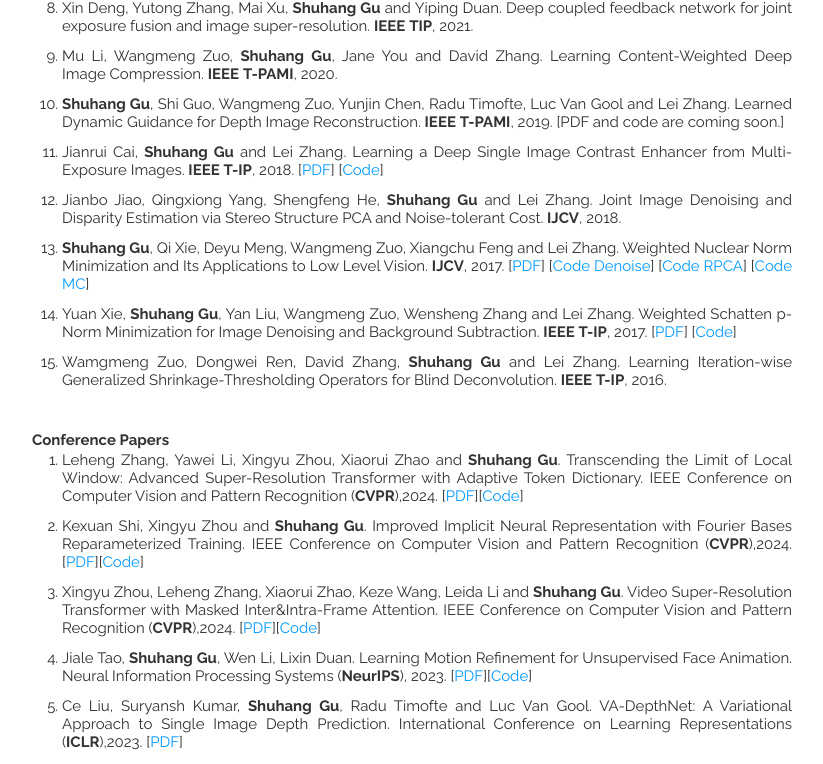
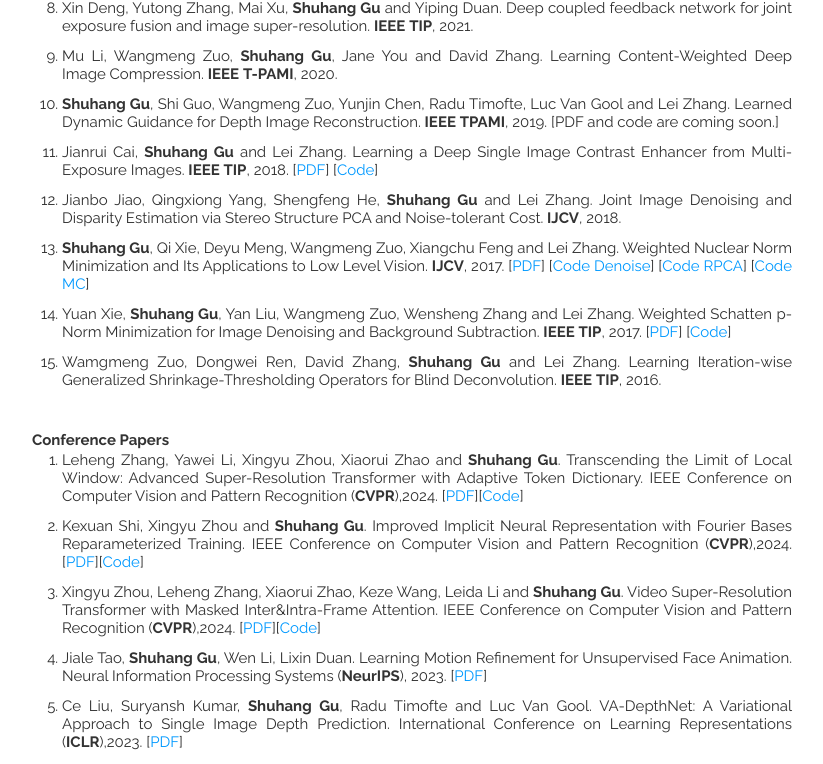
Before and after one commit to ShuhangGu/shuhanggu.github.com, a Jekyll site: the page built from index.html, in a window 1280 px wide and 1400 px high, scrolled down 761 px. Shown: the part 147-911 px from the top of the window, without its empty margins (338-1161 px from the left). Built offline with Jekyll 4.4.1, drawn with Linux system fonts in a browser that asks for light colours; nearby versions of some CDN libraries; the list of posts is cut into pages by our own code.

Commit message:
Update publications.html

```diff
--- a/_includes/publications.html
+++ b/_includes/publications.html
@@ -109,7 +109,7 @@ a:visited {
           <li><div align="justify"><div align="justify">
             <div align="justify">
                   <div align="justify"><strong>Shuhang Gu</strong>, Shi Guo, Wangmeng Zuo, Yunjin Chen, Radu Timofte, Luc Van Gool and  Lei Zhang.
-			  Learned Dynamic Guidance for Depth Image Reconstruction. <strong>IEEE</strong> <strong>T-PAMI</strong>, 2019. [PDF and code are coming soon.]</div>
+			  Learned Dynamic Guidance for Depth Image Reconstruction. <strong>IEEE</strong> <strong>TPAMI</strong>, 2019. [PDF and code are coming soon.]</div>
             </div>
               </div>
             </div>
@@ -118,7 +118,7 @@ a:visited {
             <div align="justify">
               <div align="justify">
                 <div align="justify">Jianrui Cai, <strong>Shuhang Gu</strong> and Lei Zhang.
-			Learning a Deep Single Image Contrast Enhancer from Multi-Exposure Images. <strong>IEEE</strong> <strong>T-IP</strong>, 2018. [<a href="http://www4.comp.polyu.edu.hk/~cslzhang/paper/SICE.pdf">PDF</a>] [<a href="https://github.com/csjcai/SICE">Code</a>]</div>
+			Learning a Deep Single Image Contrast Enhancer from Multi-Exposure Images. <strong>IEEE</strong> <strong>TIP</strong>, 2018. [<a href="http://www4.comp.polyu.edu.hk/~cslzhang/paper/SICE.pdf">PDF</a>] [<a href="https://github.com/csjcai/SICE">Code</a>]</div>
               </div>
             </div>
           </li>
@@ -145,7 +145,7 @@ a:visited {
             <div align="justify">
               <div align="justify">
                 <div align="justify">Yuan Xie, <strong>Shuhang Gu</strong>, Yan Liu, Wangmeng Zuo, Wensheng Zhang and Lei Zhang.
-			Weighted Schatten p-Norm Minimization for Image Denoising and Background Subtraction. <strong>IEEE</strong> <strong>T-IP</strong>, 2017. [<a href="http://www4.comp.polyu.edu.hk/~cslzhang/paper/SICE.pdf">PDF</a>] [<a href="https://github.com/csjcai/SICE">Code</a>]</div>
+			Weighted Schatten p-Norm Minimization for Image Denoising and Background Subtraction. <strong>IEEE</strong> <strong>TIP</strong>, 2017. [<a href="http://www4.comp.polyu.edu.hk/~cslzhang/paper/SICE.pdf">PDF</a>] [<a href="https://github.com/csjcai/SICE">Code</a>]</div>
               </div>
             </div>
           </li>
@@ -154,7 +154,7 @@ a:visited {
             <div align="justify">
               <div align="justify">
                 <div align="justify">Wamgmeng Zuo, Dongwei Ren, David Zhang, <strong>Shuhang Gu</strong> and Lei Zhang.
-			Learning Iteration-wise Generalized Shrinkage-Thresholding Operators for Blind Deconvolution. <strong>IEEE</strong> <strong>T-IP</strong>, 2016. </div>
+			Learning Iteration-wise Generalized Shrinkage-Thresholding Operators for Blind Deconvolution. <strong>IEEE</strong> <strong>TIP</strong>, 2016. </div>
               </div>
             </div>
           </li>
@@ -190,7 +190,7 @@ a:visited {
 	<li><div align="justify"><div align="justify">
             <div align="justify">
                   <div align="justify">Jiale Tao, <strong>Shuhang Gu</strong>, Wen Li, Lixin Duan.
-			  Learning Motion Refinement for Unsupervised Face Animation. Neural Information Processing Systems (<strong>NeurIPS</strong>), 2023.  [<a href="https://proceedings.neurips.cc/paper_files/paper/2023/file/df2df463f98abc4de7734dbd0b0dc49d-Paper-Conference.pdf">PDF</a>][<a href="https://github.com/LabShuHangGU/MIA-VSR">Code</a>]</div>
+			  Learning Motion Refinement for Unsupervised Face Animation. Neural Information Processing Systems (<strong>NeurIPS</strong>), 2023.  [<a href="https://proceedings.neurips.cc/paper_files/paper/2023/file/df2df463f98abc4de7734dbd0b0dc49d-Paper-Conference.pdf">PDF</a>]</div>
             </div>
               </div>
             </div>
```
